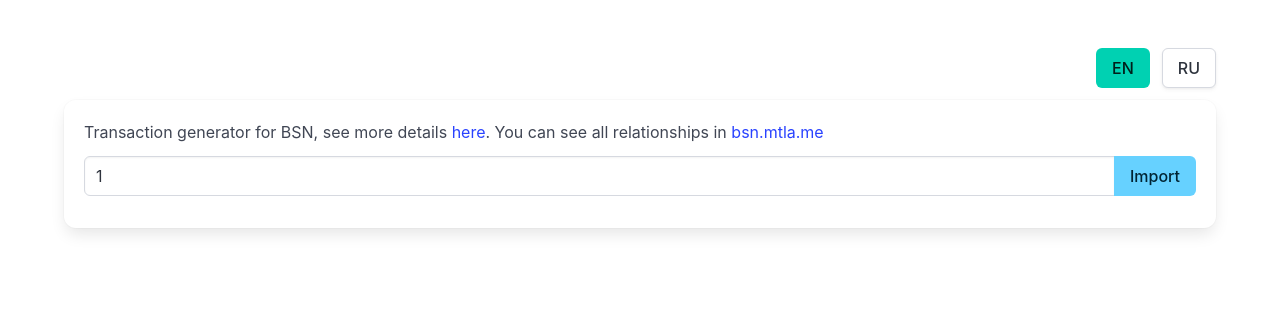
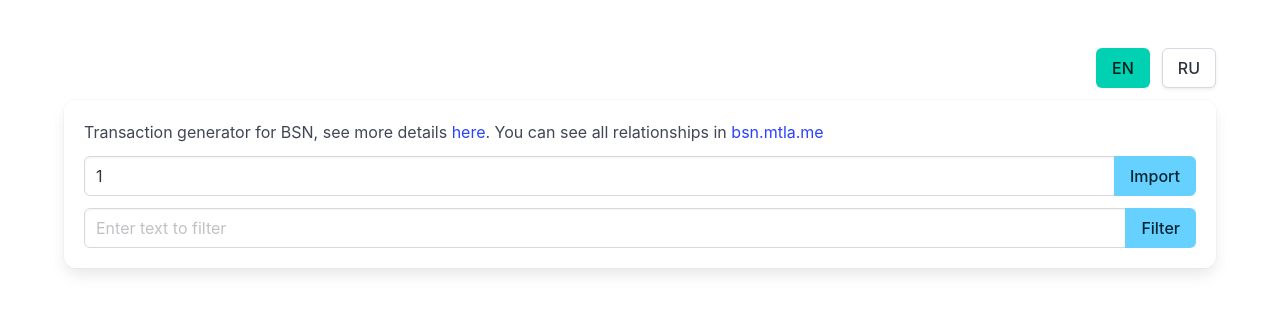
Before and after one commit to attid/eurmtl.me, a Python web app: template templates/bsn.html in a window 1280 px wide. Shown: the top 313 px of the page. Run offline with Jinja, Linux system fonts and the light colour scheme; the template is opened without the code that fills it: most values are stand-ins (such as "Sample title", 1, 10 or a date in 2020); some libraries are stand-ins or nearby versions.

Commit message:
✨ feat(templates/bsn.html): add filter input and button for data filtering ✨ feat(static/lang/ru.json): add Russian translations for filter input and button ✨ feat(static/lang/en.json): add English translations for filter input and button ✨ feat(static/js/bsn.js): implement data filtering functionality and enter key event for filter input

```diff
--- a/static/js/bsn.js
+++ b/static/js/bsn.js
@@ -184,9 +184,57 @@ async function getXDR() {
     document.getElementById('xdr').value = xdr;
 }
 
+function filterData() {
+    const filterText = document.getElementById('filterInput').value.toLowerCase();
+    const keyBoxes = document.querySelectorAll('.key-box');
+    const filterButton = document.getElementById('filterButton');
+
+    // Добавляем класс is-loading к кнопке фильтра
+    filterButton.classList.add('is-loading');
+
+    // Если фильтр пустой, показываем все блоки
+    if (filterText === '') {
+        keyBoxes.forEach(box => {
+            box.classList.remove('is-hidden');
+        });
+        filterButton.classList.remove('is-loading');
+        return;
+    }
+
+    // Проверяем каждый блок на соответствие фильтру
+    keyBoxes.forEach(box => {
+        const keyInput = box.querySelector('.bor-key').value.toLowerCase();
+        const valueInput = box.querySelector('.bor-value').value.toLowerCase();
+
+        // Если текст фильтра содержится в ключе или значении, показываем блок, иначе скрываем
+        if (keyInput.includes(filterText) || valueInput.includes(filterText)) {
+            box.classList.remove('is-hidden');
+        } else {
+            box.classList.add('is-hidden');
+        }
+    });
+
+    // Убираем класс is-loading с кнопки фильтра
+    filterButton.classList.remove('is-loading');
+}
+
 document.addEventListener('DOMContentLoaded', function() {
     const input = document.getElementById('importInput').value;
     if (input.length === 56) {
         importData();
     }
+
+    // Добавляем обработчик события нажатия клавиши Enter в поле фильтра
+    const filterInput = document.getElementById('filterInput');
+    if (filterInput) {
+        filterInput.addEventListener('keydown', function(event) {
+            // Проверяем, была ли нажата клавиша Enter (код 13)
+            if (event.keyCode === 13 || event.key === 'Enter') {
+                // Предотвращаем стандартное действие (отправку формы, если она есть)
+                event.preventDefault();
+                // Вызываем функцию фильтрации
+                filterData();
+            }
+        });
+    }
 });
--- a/static/lang/en.json
+++ b/static/lang/en.json
@@ -4,6 +4,8 @@
   "importInputPlaceholder": "Enter public key for data import",
   "importButton": "Import",
   "addButton": "Add Key",
+  "filterInputPlaceholder": "Enter text to filter",
+  "filterButton": "Filter",
   "keyLabel": "Entry name (key):",
   "keyInputPlaceholder": "Start typing a key or click...",
   "valueLabel": "Entry value:",
--- a/static/lang/ru.json
+++ b/static/lang/ru.json
@@ -4,6 +4,8 @@
   "importInputPlaceholder": "Введите публичный ключ для импорта данных",
   "importButton": "Импортировать",
   "addButton": "Добавить ключ",
+  "filterInputPlaceholder": "Введите текст для фильтрации",
+  "filterButton": "Фильтр",
   "keyLabel": "Ключ (Entry name):",
   "keyInputPlaceholder": "Начните вводить ключ или сделайте клик мышью...",
   "valueLabel": "Значение (Entry value):",
--- a/templates/bsn.html
+++ b/templates/bsn.html
@@ -48,6 +48,15 @@
                 <div class="field">
                     <div class="control">
                         <button class="button is-info is-fullwidth is-hidden add-button" onclick="addKey()" data-translate="addButton">Добавить ключ</button>
+                    </div>
+                </div>
+                <!-- Поле фильтра и кнопка -->
+                <div class="field has-addons">
+                    <div class="control is-expanded">
+                        <input class="input" id="filterInput" type="text" placeholder="Введите текст для фильтрации" data-translate-placeholder="filterInputPlaceholder">
+                    </div>
+                    <div class="control">
+                        <button class="button is-info" id="filterButton" onclick="filterData()" data-translate="filterButton">Фильтр</button>
                     </div>
                 </div>
             </div>
@@ -140,7 +149,7 @@
         </div>
     </section>
     <script src="https://cdnjs.cloudflare.com/ajax/libs/stellar-sdk/10.4.1/stellar-sdk.min.js"></script>
-    <script src="/static/js/i18.js?1"></script>
-    <script src="/static/js/bsn.js?2"></script>
+    <script src="/static/js/i18.js?3"></script>
+    <script src="/static/js/bsn.js?3"></script>
 </body>
 </html>
```
